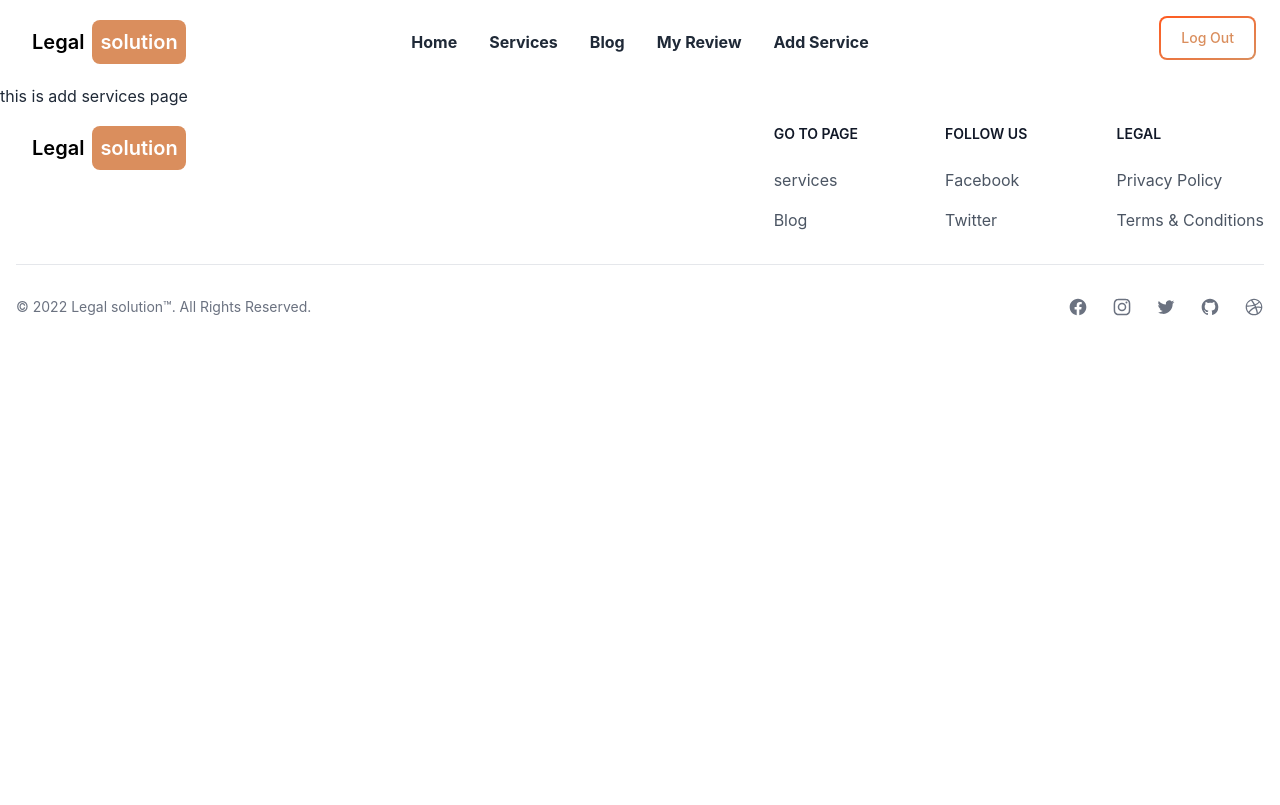
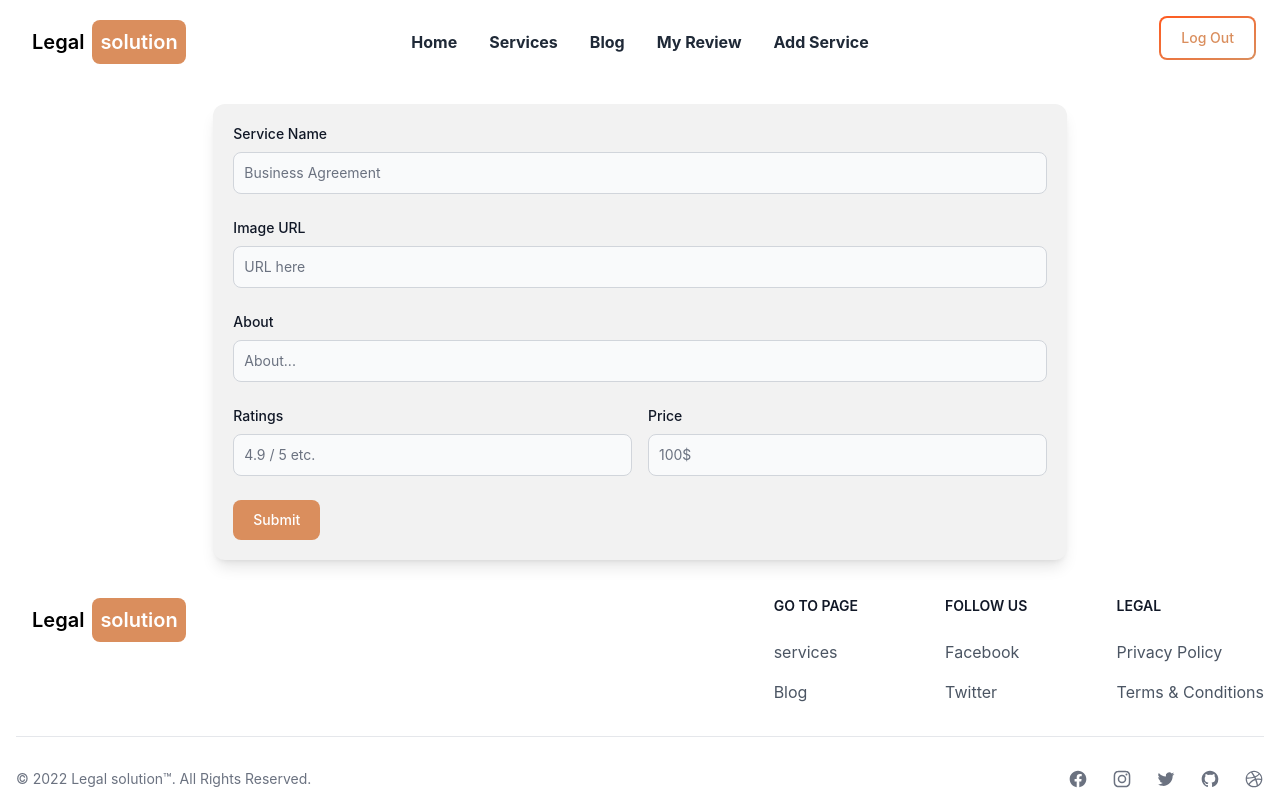
Before and after one commit to merajfaizan/Legal-Solution, a React (Create React App) app: page /addservice in a window 1280 px wide. Built offline with nearby package versions, Linux system fonts and the light colour scheme; no server answers; sample sign-in values are in the browser's storage.

Commit message:
toast added

```diff
--- a/package.json
+++ b/package.json
@@ -16,6 +16,7 @@
     "react-photo-view": "^1.2.2",
     "react-router-dom": "^6.4.3",
     "react-scripts": "5.0.1",
+    "react-toastify": "^9.1.1",
     "web-vitals": "^2.1.4"
   },
   "scripts": {
--- a/src/Pages/AddServices/AddService.js
+++ b/src/Pages/AddServices/AddService.js
@@ -1,10 +1,138 @@
 import React from "react";
+import { ToastContainer, toast } from "react-toastify";
+import "react-toastify/dist/ReactToastify.css";
 
 const AddService = () => {
+  const addService = (e) => {
+    e.preventDefault();
+    const form = e.target;
+    const serviceName = form?.serviceName.value;
+    const img = form?.img.value;
+    const about = form?.about.value;
+    const ratings = form?.ratings.value;
+    const price = form?.price.value;
+    const serviceReviews = [];
+    const service = { serviceName, img, about, ratings, price, serviceReviews };
+
+    fetch("http://localhost:5000/services", {
+      method: "POST",
+      headers: {
+        "content-type": "application/json",
+      },
+      body: JSON.stringify(service),
+    })
+      .then((res) => res.json())
+      .then((data) => console.log(data))
+      .catch((err) => console.error(err));
+    form.reset();
+
+    toast.success("Service Successfully added.", {
+      position: "top-center",
+      autoClose: 5000,
+      hideProgressBar: false,
+      closeOnClick: true,
+      pauseOnHover: true,
+      draggable: true,
+      progress: undefined,
+      theme: "light",
+    });
+  };
+
   return (
-    <div>
-      <p>this is add services page</p>
-    </div>
+    <form
+      onSubmit={addService}
+      className="w-2/3 mx-auto rounded-xl shadow-lg p-5 my-5 bg-base-200"
+    >
+      <div className="mb-6">
+        <label
+          htmlFor="serviceName"
+          className="block mb-2 text-sm font-medium text-gray-900 dark:text-gray-300"
+        >
+          Service Name
+        </label>
+        <input
+          type="text"
+          id="serviceName"
+          name="serviceName"
+          className="bg-gray-50 border border-gray-300 text-gray-900 text-sm rounded-lg focus:ring-blue-500 focus:border-blue-500 block w-full p-2.5 dark:bg-gray-700 dark:border-gray-600 dark:placeholder-gray-400 dark:text-white dark:focus:ring-blue-500 dark:focus:border-blue-500"
+          placeholder="Business Agreement"
+          required
+        />
+      </div>
+      <div className="mb-6">
+        <label
+          htmlFor="img"
+          className="block mb-2 text-sm font-medium text-gray-900 dark:text-gray-300"
+        >
+          Image URL
+        </label>
+        <input
+          type="text"
+          id="img"
+          name="img"
+          className="bg-gray-50 border border-gray-300 text-gray-900 text-sm rounded-lg focus:ring-blue-500 focus:border-blue-500 block w-full p-2.5 dark:bg-gray-700 dark:border-gray-600 dark:placeholder-gray-400 dark:text-white dark:focus:ring-blue-500 dark:focus:border-blue-500"
+          placeholder="URL here"
+          required
+        />
+      </div>
+      <div className="mb-6">
+        <label
+          htmlFor="about"
+          className="block mb-2 text-sm font-medium text-gray-900 dark:text-gray-300"
+        >
+          About
+        </label>
+        <input
+          type="text"
+          id="about"
+          name="about"
+          className="bg-gray-50 border border-gray-300 text-gray-900 text-sm rounded-lg focus:ring-blue-500 focus:border-blue-500 block w-full p-2.5 dark:bg-gray-700 dark:border-gray-600 dark:placeholder-gray-400 dark:text-white dark:focus:ring-blue-500 dark:focus:border-blue-500"
+          placeholder="About..."
+          required
+        />
+      </div>
+      <div className="flex">
+        <div className="mb-6 w-full mr-2">
+          <label
+            htmlFor="ratings"
+            className="block mb-2 text-sm font-medium text-gray-900 dark:text-gray-300"
+          >
+            Ratings
+          </label>
+          <input
+            type="text"
+            id="ratings"
+            name="ratings"
+            className="bg-gray-50 border border-gray-300 text-gray-900 text-sm rounded-lg focus:ring-blue-500 focus:border-blue-500 block w-full p-2.5 dark:bg-gray-700 dark:border-gray-600 dark:placeholder-gray-400 dark:text-white dark:focus:ring-blue-500 dark:focus:border-blue-500"
+            placeholder="4.9 / 5 etc."
+            required
+          />
+        </div>
+        <div className="mb-6 w-full ml-2">
+          <label
+            htmlFor="price"
+            className="block mb-2 text-sm font-medium text-gray-900 dark:text-gray-300"
+          >
+            Price
+          </label>
+          <input
+            type="text"
+            id="price"
+            name="price"
+            className="bg-gray-50 border border-gray-300 text-gray-900 text-sm rounded-lg focus:ring-blue-500 focus:border-blue-500 block w-full p-2.5 dark:bg-gray-700 dark:border-gray-600 dark:placeholder-gray-400 dark:text-white dark:focus:ring-blue-500 dark:focus:border-blue-500"
+            placeholder="100$"
+            required
+          />
+        </div>
+      </div>
+      <button
+        type="submit"
+        className="text-white bg-firstColor hover:bg-secondColor/70 focus:ring-4 focus:outline-none focus:ring-firstColor font-medium rounded-lg text-sm w-full sm:w-auto px-5 py-2.5 text-center"
+      >
+        Submit
+      </button>
+      <ToastContainer />
+    </form>
   );
 };
 
--- a/src/Pages/ServiceDetail/ServiceDetails.js
+++ b/src/Pages/ServiceDetail/ServiceDetails.js
@@ -1,9 +1,11 @@
 import React, { useContext, useState } from "react";
-import { useLoaderData, useNavigate } from "react-router-dom";
+import { useLoaderData} from "react-router-dom";
 import "react-photo-view/dist/react-photo-view.css";
 import { PhotoProvider, PhotoView } from "react-photo-view";
 import { AuthContext } from "../../Contexts/AuthProvider/AuthProvider";
 import Review from "../Review/Review";
+import { ToastContainer, toast } from "react-toastify";
+import "react-toastify/dist/ReactToastify.css";
 
 const ServiceDetails = () => {
   const { user } = useContext(AuthContext);
@@ -12,14 +14,22 @@ const ServiceDetails = () => {
   console.log(service);
   const reviews = service?.serviceReviews;
   console.log(service.serviceReviews);
-  const navigate = useNavigate();
 
   // ? review adding method
   const addReview = (e) => {
     e.preventDefault();
     setDate(Date());
     if (user?.uid === undefined || user?.uid === null) {
-      return navigate("/login");
+      return toast.error("Please Login First.", {
+        position: "top-center",
+        autoClose: 5000,
+        hideProgressBar: false,
+        closeOnClick: true,
+        pauseOnHover: true,
+        draggable: true,
+        progress: undefined,
+        theme: "light",
+      });
     }
     const form = e.target;
     const review = {
@@ -159,6 +169,7 @@ const ServiceDetails = () => {
         ))}
         {/* demo end */}
       </div>
+      <ToastContainer />
     </div>
   );
 };
```
Also changed, not shown: 1 other file (tests, documents, lock files or other folders).
